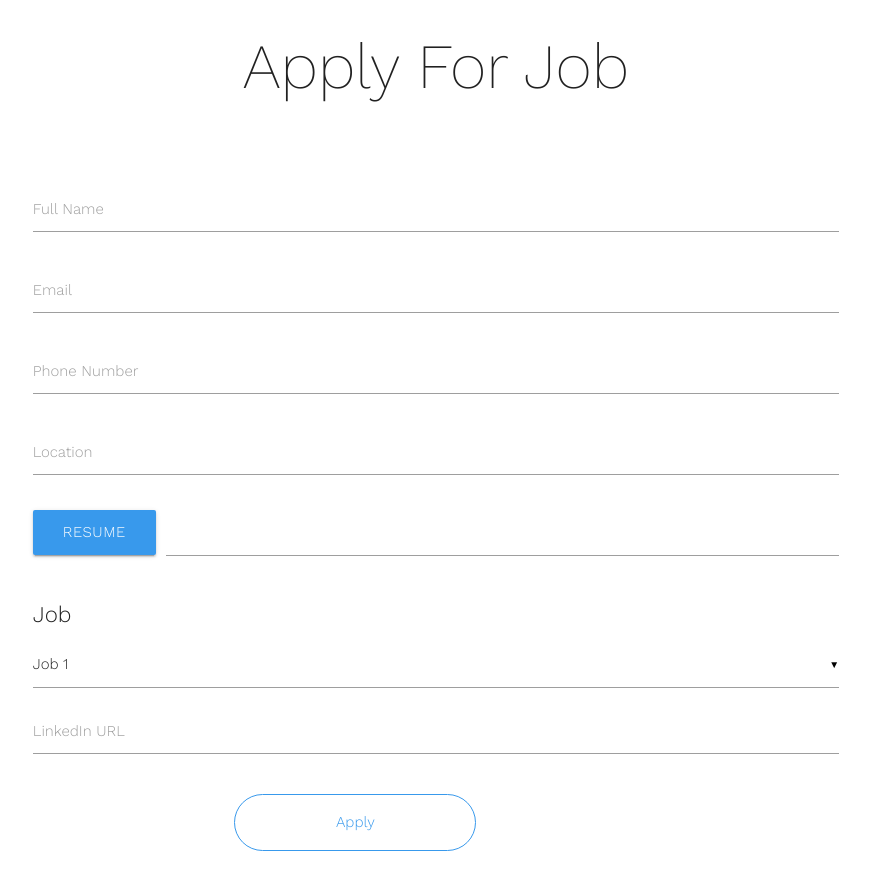
After one commit to Hitesh-VIT/Recruutoo, a Django app: template registration/templates/addCandidate.html in a window 1280 px wide. The commit adds this page. Shown: the whole page, without its empty margins (204-1074 px from the left). Run offline with Django 3.2, Linux system fonts and the light colour scheme; the template is opened without the code that fills it, so the values that code supplies are empty.

Commit message:
Views For Candidate

```diff
--- a/registration/static/css/jobdashboard.css
+++ b/registration/static/css/jobdashboard.css
@@ -14,7 +14,7 @@ form{
   padding: 0% 5%;
 }
 
-.btn, .btn:active, .btn:focus{
+.btn, .btn:active, .btn:focus, .btn:hover{
   background: #3899ec;
 }
 
--- a/registration/static/js/angular-script.js
+++ b/registration/static/js/angular-script.js
@@ -41,3 +41,7 @@ app.controller('jobListController', function($scope, $http){
 app.controller('singleJobController', function($scope){
 
 });
+
+app.controller('jobApplyController', function($scope){
+
+});
--- /dev/null
+++ b/registration/templates/addCandidate.html
@@ -0,0 +1,76 @@
+<!DOCTYPE html>
+<html>
+  <head>
+    <link rel="stylesheet" href="../static/css/materialize.min.css">
+    <link rel="stylesheet" href="../static/css/login.css">
+    <script src="../static/js/jquery.min.js"></script>
+    <script src="../static/js/materialize.js"></script>
+    <script src="../static/js/angular.min.js"></script>
+    <script src="../static/js/angular-script.js"></script>
+    <meta name="viewport" content="width=device-width,initial-scale=1">
+    <link href="https://fonts.googleapis.com/css?family=Work+Sans:200,300" rel="stylesheet">
+    <link rel="stylesheet" href="https://maxcdn.bootstrapcdn.com/font-awesome/4.7.0/css/font-awesome.min.css">
+    <title>Apply for Job | Recrutoo</title>
+  </head>
+  <body ng-app="app" ng-controller="jobApplyController" id="addcandidate">
+    <div class="container">
+      <div class="add-job">
+        <h1>Apply For Job</h1>
+        <div class="row">
+          <div class="col s12">
+            <br><br>
+            <form name="addJobForm" method="POST" action="#">
+            <!-- {% csrf_token %} -->
+              <div class="input-field">
+                <input id="id_name" type="text" class="validate" name="name" required>
+                <label for="id_name">Full Name</label>
+              </div>
+              <div class="input-field">
+                <input id="id_email" type="email" class="validate" name="email" required>
+                <label for="id_email">Email</label>
+              </div>
+              <div class="input-field">
+                <input id="id_mobile" type="number" class="validate" name="mobile" required>
+                <label for="id_mobile">Phone Number</label>
+              </div>
+              <div class="input-field">
+                <input id="id_location" type="text" class="validate" name="location" required>
+                <label for="id_location">Location</label>
+              </div>
+              <div class="file-field input-field">
+                <div class="btn" style="background: #3899ec">
+                  <span>Resume</span>
+                  <input type="file">
+                </div>
+                <div class="file-path-wrapper">
+                  <input class="file-path validate" type="text">
+                </div>
+              </div>
+              <div class="input-field">
+                <p style="font-size: 150%">Job</p>
+                <select id="id_job" name="job">
+                  <option>Job 1</option>
+                  <option>Job 2</option>
+                  <option>Job 3</option>
+                  <option>Job 4</option>
+                  <option>Other</option>
+                </select>
+              </div>
+              <div class="input-field">
+                <input id="id_linkedin" type="text" class="validate" name="linkedin">
+                <label for="id_linkedin">LinkedIn URL</label>
+              </div>
+              <center><div class="bt"><button class="btn-custom">Apply</button></div></center>
+            </form>
+          </div>
+        </div>
+      </div>
+    </div>
+    <!-- {{ message }} -->
+  </body>
+</html>
+<script>
+  $(document).ready(function(){
+    $('select').material_select();
+  })
+</script>
```
Also changed, not shown: registration/templates/jobdashboard.html (+27 -4 lines), registration/static/images/Recrutoo.png.
